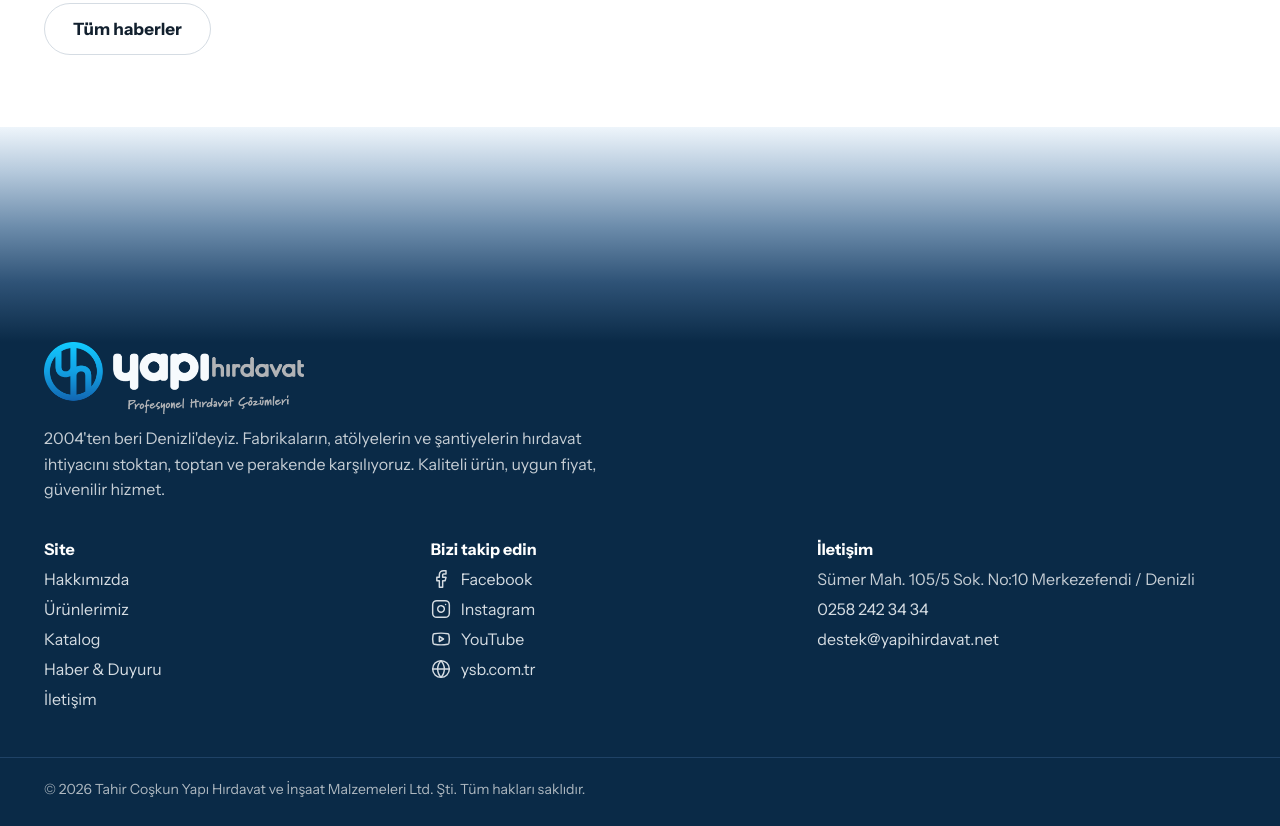
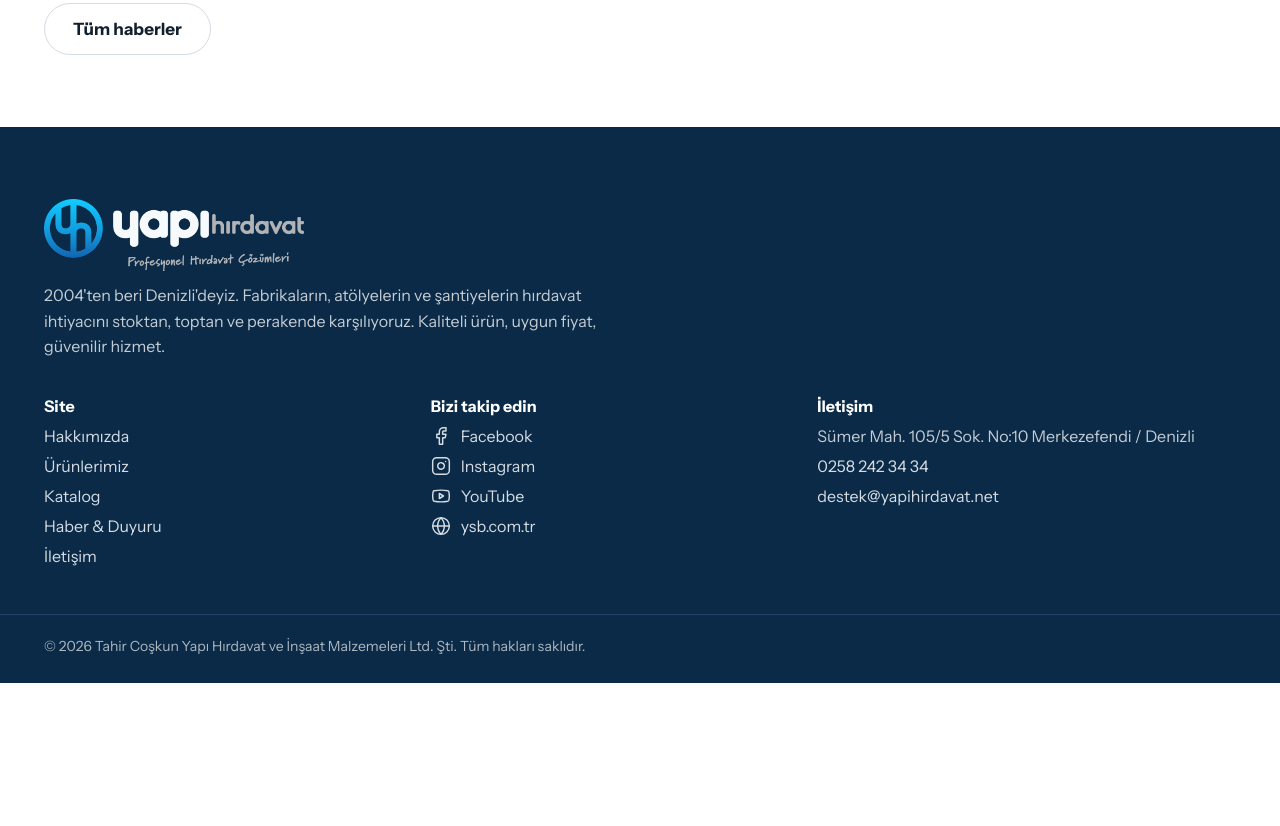
Before and after one commit to SloweNGG/yapihirdavat, a plain HTML site: page 22-uluslararasi-marble-dogal-tas-ve-teknolojileri-fuarindayiz/index.html in a window 1280 px wide. Shown: the part 1097-1923 px from the top of the page. After the commit the page ends 1780 px from the top, so only its background shows below. Drawn offline with Linux system fonts and the light colour scheme.

Commit message:
Footer: üstteki yumuşak geçiş yerine keskin kenar
Footer'ın 215 px'lik açık maviden laciverde geçişi kaldırıldı; zemin düz
#0A2A47, üst boşluk 72 px. Kısa sayfalarda başlık ızgarası footer'a
taşmasın diye footer ızgaranın üstüne alındı (.izgara~footer).

Co-Authored-By: Claude Opus 5.5 <noreply@anthropic.com>

```diff
--- a/22-uluslararasi-marble-dogal-tas-ve-teknolojileri-fuarindayiz/index.html
+++ b/22-uluslararasi-marble-dogal-tas-ve-teknolojileri-fuarindayiz/index.html
@@ -77,8 +77,8 @@
 </div>
 </section>
 <!-- Alt bilgi -->
-<footer class="dark" style="background: linear-gradient(180deg, #EEF5FB 0px, #B5C9DC 45px, #6C8CAB 100px, #2F5377 155px, #0A2A47 215px); color: #C5CDD4; font-size: 16px; overflow: hidden">
-<div style="max-width: 1240px; margin: 0 auto; padding: 215px 24px 0; display: flex; flex-wrap: wrap; gap: 24px 56px; align-items: flex-end; justify-content: space-between">
+<footer class="dark" style="background: #0A2A47; color: #C5CDD4; font-size: 16px; overflow: hidden">
+<div style="max-width: 1240px; margin: 0 auto; padding: 72px 24px 0; display: flex; flex-wrap: wrap; gap: 24px 56px; align-items: flex-end; justify-content: space-between">
 <div style="flex: 1 1 560px; min-width: 0; padding-bottom: 48px; display: flex; flex-direction: column; gap: 36px">
 <div style="display: flex; flex-direction: column; gap: 12px">
 <a href="../" aria-label="Yapı Hırdavat ana sayfa" style="align-self: flex-start"><img src="../assets/yapi-logo-koyu.png" alt="Yapı Hırdavat – Profesyonel Hırdavat Çözümleri" style="height: 72px; width: auto"></a>
--- a/assets/site.css
+++ b/assets/site.css
@@ -11,6 +11,7 @@ a:focus-visible{outline:3px solid #F2A900;outline-offset:2px}
 .izgara{position:relative}.izgara>*{position:relative}
 .izgara::before{content:"";position:absolute;top:0;left:0;right:0;height:620px;z-index:0;pointer-events:none;background-image:linear-gradient(rgba(3,96,160,.15) 1px,transparent 1px),linear-gradient(90deg,rgba(3,96,160,.15) 1px,transparent 1px),linear-gradient(rgba(3,96,160,.07) 1px,transparent 1px),linear-gradient(90deg,rgba(3,96,160,.07) 1px,transparent 1px);background-size:120px 120px,120px 120px,24px 24px,24px 24px;background-position:center top;-webkit-mask-image:linear-gradient(180deg,#000 0%,rgba(0,0,0,.8) 30%,transparent 100%);mask-image:linear-gradient(180deg,#000 0%,rgba(0,0,0,.8) 30%,transparent 100%)}
 .izgara+section{position:relative;z-index:1}
+.izgara~footer{position:relative;z-index:1}
 .izgara-orta::before{-webkit-mask-image:radial-gradient(ellipse 85% 100% at 50% 25%,#000 0%,transparent 82%);mask-image:radial-gradient(ellipse 85% 100% at 50% 25%,#000 0%,transparent 82%)}
 .marka-serit{position:relative;overflow:hidden;padding:28px 0;background:#ffffff;border:1px solid #E9EDF1;border-radius:16px}
 .marka-serit::before,.marka-serit::after{content:"";position:absolute;top:0;bottom:0;z-index:1;width:clamp(28px,7%,80px);pointer-events:none}
```
Also changed, not shown: 404.html (+2 -2 lines), e-ticaret/index.html (+2 -2 lines), haberduyuru/index.html (+2 -2 lines), hakkimizda/index.html (+2 -2 lines), iletisim/index.html (+2 -2 lines), index.html (+2 -2 lines), urunlerimiz/index.html (+2 -2 lines), win-eurasia-metalworking-fuarindayiz/index.html (+2 -2 lines).
